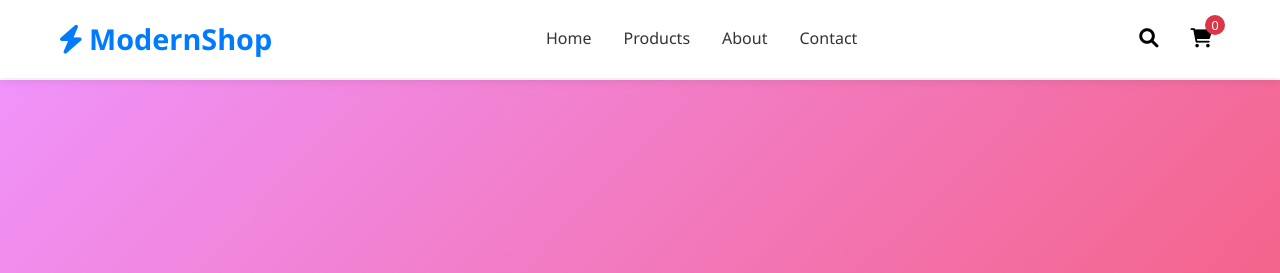
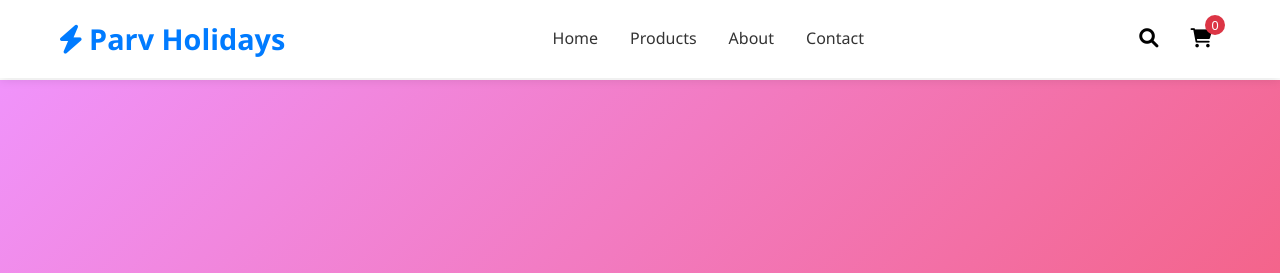
Before and after one commit to urbro-saksham/Travel-Agency-Website, a plain HTML site: page index.html in a window 1280 px wide. Shown: the top 273 px of the page. Drawn offline with Linux system fonts and the light colour scheme.

Commit message:
second commit

```diff
--- a/index.html
+++ b/index.html
@@ -12,7 +12,7 @@
     <header class="header">
         <div class="container">
             <div class="nav-brand">
-                <h1><i class="fas fa-bolt"></i> ModernShop</h1>
+                <h1><i class="fas fa-bolt"></i> Parv Holidays</h1>
             </div>
             <nav class="nav-menu">
                 <ul>
```
